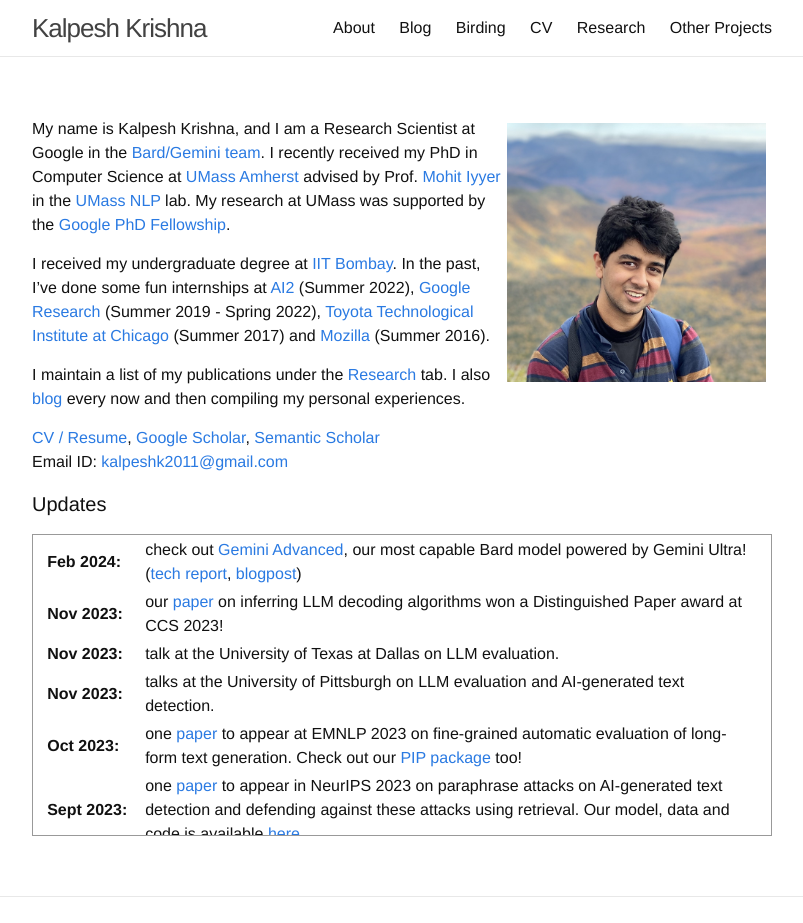
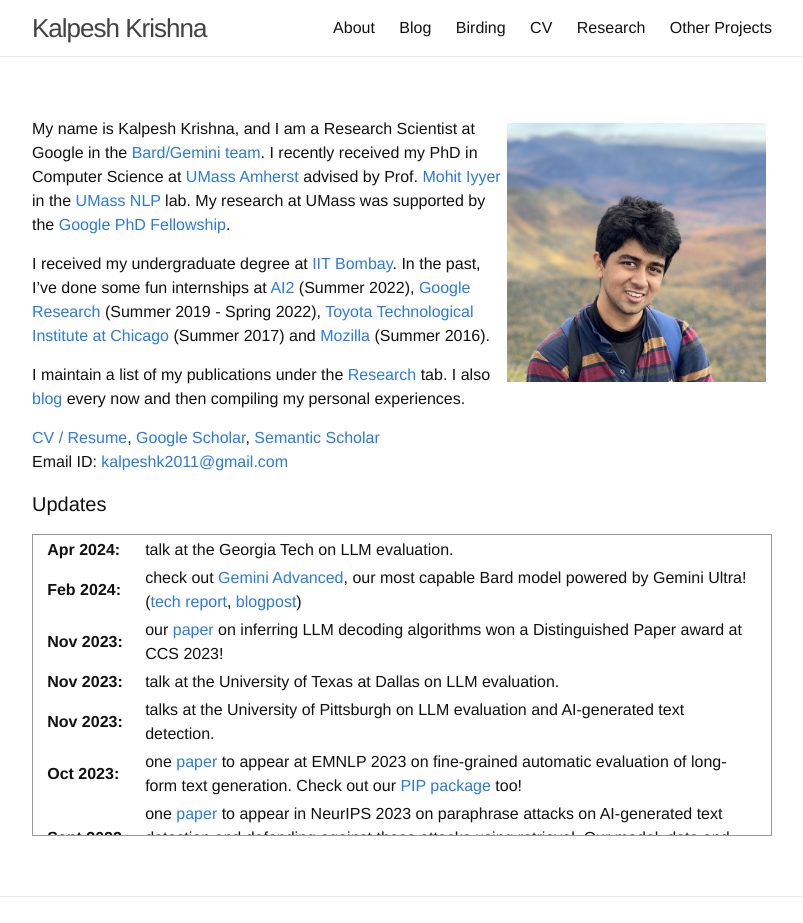
Before and after one commit to martiansideofthemoon/martiansideofthemoon.github.io, a Jekyll site: the page built from index.md, in a window 1280 px wide, cut to the strip 0-923 px from the top of the page. Shown: the whole strip, without its empty margins (238-1041 px from the left). Built offline with Jekyll 4.4.1, drawn with Linux system fonts in a browser that asks for light colours; comment, search, counter and statistics services are not loaded.

Commit message:
Update index.md

```diff
--- a/index.md
+++ b/index.md
@@ -20,6 +20,7 @@ Email ID: [kalpeshk2011@gmail.com](mailto:kalpeshk2011@gmail.com)
 <table>
 <col width="100px">
 <col width="650px">
+  <tr><td><b>Apr 2024:</b></td><td>talk at the Georgia Tech on LLM evaluation.</td></tr>
   <tr><td><b>Feb 2024:</b></td><td>check out <a href='https://gemini.google.com'>Gemini Advanced</a>, our most capable Bard model powered by Gemini Ultra! (<a href="https://storage.googleapis.com/deepmind-media/gemini/gemini_1_report.pdf">tech report</a>, <a href="https://blog.google/products/gemini/bard-gemini-advanced-app/">blogpost</a>)</td></tr>
   <tr><td><b>Nov 2023:</b></td><td>our <a href="https://arxiv.org/abs/2303.04729">paper</a> on inferring LLM decoding algorithms won a Distinguished Paper award at CCS 2023!</td></tr>
   <tr><td><b>Nov 2023:</b></td><td>talk at the University of Texas at Dallas on LLM evaluation.</td></tr>
```
